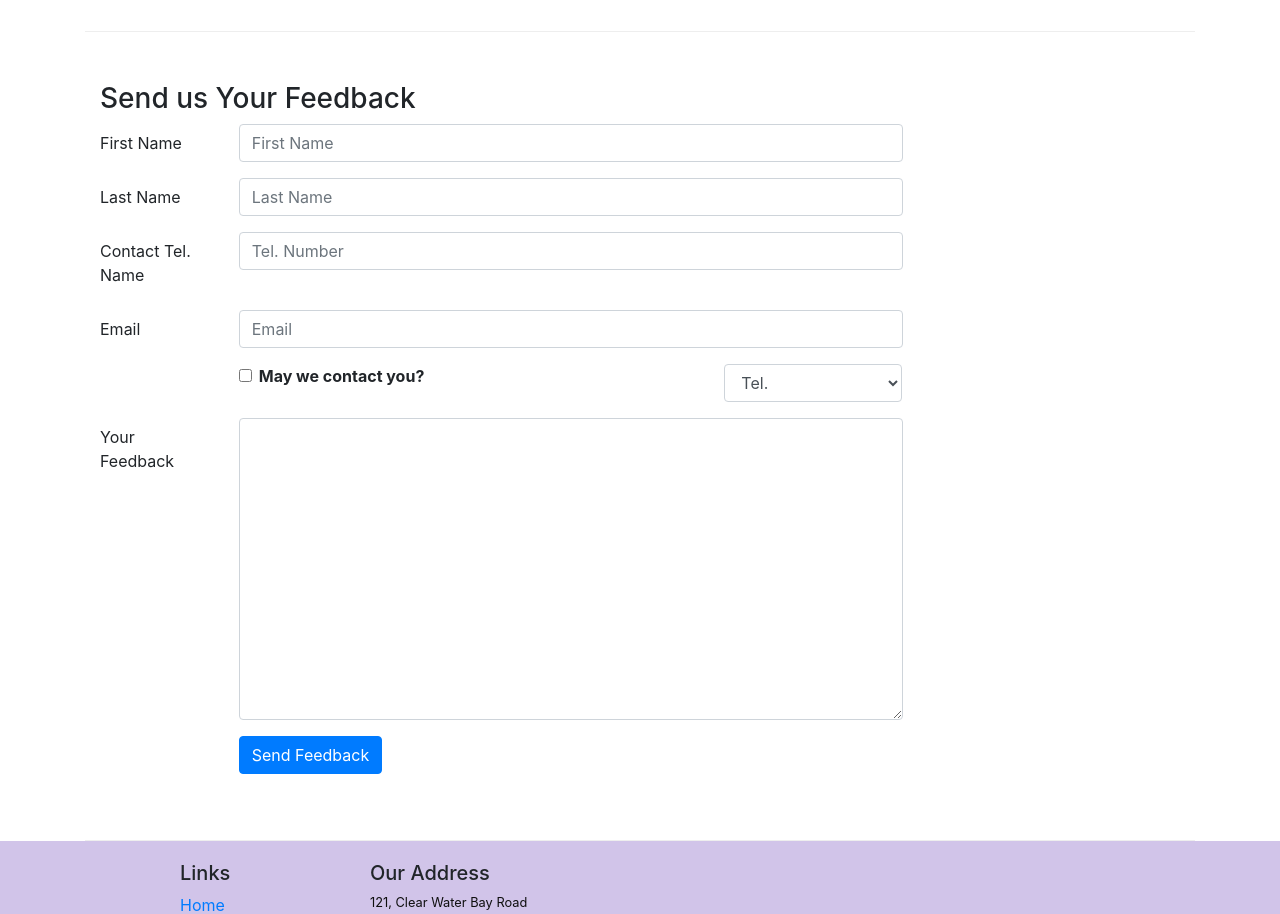
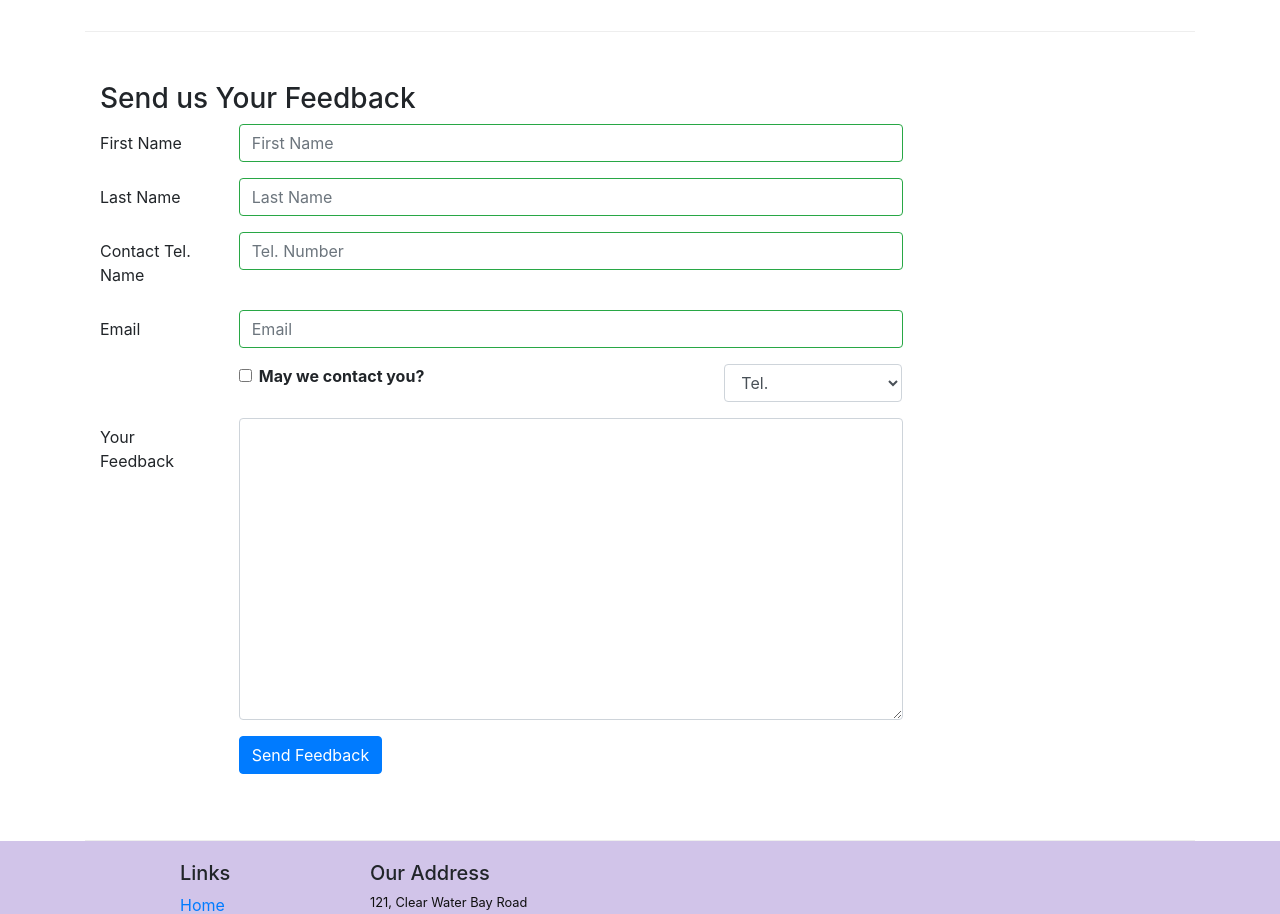
Before and after one commit to JustinThomsen/FrontEndReact, a React (Create React App) app in the folder confusion/: page /contactus in a window 1280 px wide. Shown: the part 840-1754 px from the top of the page. Built offline with nearby package versions, Linux system fonts and the light colour scheme.

Commit message:
form validation

```diff
--- a/confusion/src/components/ContactComponent.js
+++ b/confusion/src/components/ContactComponent.js
@@ -1,5 +1,5 @@
 import React, { Component } from 'react';
-import {Breadcrumb, BreadcrumbItem, Button, Form, FormGroup, Label, Input, Col} from "reactstrap";
+import {Breadcrumb, BreadcrumbItem, Button, Form, FormGroup, FormFeedback, Label, Input, Col} from "reactstrap";
 import {Link} from "react-router-dom";
 
 class Contact extends Component {
@@ -14,10 +14,17 @@
             email: '',
             agree: false,
             contactType: 'Tel.',
-            message: ''
+            message: '',
+            touched: {
+                firstname: false,
+                lastname: false,
+                telnum: false,
+                email: false
+            }
         }
         this.handleSubmit = this.handleSubmit.bind(this);
         this.handleInputChange = this.handleInputChange.bind(this);
+        this.handleBlur = this.handleBlur.bind(this);
     }
 
     handleInputChange(event){
@@ -36,7 +43,42 @@
         event.preventDefault();
     }
 
+    handleBlur = (field) => (evt) => {
+        this.setState({
+            touched: { ...this.state.touched, [field]: true}
+        });
+    }
+
+    validate(firstname, lastname, telnum, email){
+        const errors = {
+            firstname: '',
+            lastname: '',
+            telnum: '',
+            email: ''
+        }
+
+        if(this.state.touched.firstname && firstname.length < 3)
+            errors.firstname = 'First Name should be >= 3 characters';
+        else if(this.state.touched.firstname && firstname.length > 10)
+            errors.firstname = 'First Name should be <= 10 characters';
+
+        if(this.state.touched.lastname && lastname.length < 3)
+            errors.lastname = 'Last Name should be >= 3 characters';
+        else if(this.state.touched.lastname && lastname.length > 10)
+            errors.lastname = 'Last Name should be <= 10 characters';
+
+        const reg = /^\d+$/;
+        if(this.state.touched.telnum && !reg.test(telnum))
+            errors.telnum = 'Tel. Number should contain only numbers';
+
+        if(this.state.touched.email && email.split('').filter(x => x === '@').length !== 1)
+            errors.email = 'Email should contain an @'
+
+        return errors;
+    }
+
     render(){
+        const errors = this.validate(this.state.firstname, this.state.lastname, this.state.telnum, this.state.email);
         return(
             <div className="container">
                 <div className="row">
@@ -84,25 +126,58 @@
                             <FormGroup row>
                                 <Label htmlFor="firstname" md={2}>First Name</Label>
                                 <Col md={10}>
-                                    <Input type="text" id="firstname" name="firstname" placeholder="First Name" value={this.state.firstname} onChange={this.handleInputChange} />
+                                    <Input type="text" id="firstname" name="firstname" placeholder="First Name"
+                                           value={this.state.firstname}
+                                           valid={errors.firstname === ''}
+                                           invalid={errors.firstname !== ''}
+                                           onBlur={this.handleBlur('firstname')}
+                                           onChange={this.handleInputChange} />
+                                    <FormFeedback>
+                                        {errors.firstname}
+                                    </FormFeedback>
                                 </Col>
                             </FormGroup>
                             <FormGroup row>
                                 <Label htmlFor="lastname" md={2}>Last Name</Label>
                                 <Col md={10}>
-                                    <Input type="text" id="lastname" name="lastname" placeholder="Last Name" value={this.state.lastname} onChange={this.handleInputChange} />
+                                    <Input type="text" id="lastname" name="lastname" placeholder="Last Name"
+                                           value={this.state.lastname}
+                                           valid={errors.lastname === ''}
+                                           invalid={errors.lastname !== ''}
+                                           onBlur={this.handleBlur('lastname')}
+                                           onChange={this.handleInputChange} />
+                                    <FormFeedback>
+                                        {errors.lastname}
+                                    </FormFeedback>
                                 </Col>
                             </FormGroup>
                             <FormGroup row>
                                 <Label htmlFor="telnum" md={2}>Contact Tel. Name</Label>
                                 <Col md={10}>
-                                    <Input type="tel" id="telnum" name="telnum" placeholder="Tel. Number" value={this.state.telnum} onChange={this.handleInputChange} />
+                                    <Input type="tel" id="telnum" name="telnum" placeholder="Tel. Number"
+                                           value={this.state.telnum}
+                                           valid={errors.telnum === ''}
+                                           invalid={errors.telnum !== ''}
+                                           onBlur={this.handleBlur('telnum')}
+                                           onChange={this.handleInputChange} />
+                                    <FormFeedback>
+                                        {errors.telnum}
+                                    </FormFeedback>
                                 </Col>
                             </FormGroup>
                             <FormGroup row>
                                 <Label htmlFor="email" md={2}>Email</Label>
                                 <Col md={10}>
-                                    <Input type="email" id="email" name="email" placeholder="Email" value={this.state.email} onChange={this.handleInputChange} />
+                                    <Input type="email" id="email" name="email" placeholder="Email"
+                                           value={this.state.email}
+
+                                           valid={errors.email === ''}
+                                           invalid={errors.email !== ''}
+                                           onBlur={this.handleBlur('email')}
+                                           onChange={this.handleInputChange} />
+                                    <FormFeedback>
+                                        {errors.email}
+                                    </FormFeedback>
                                 </Col>
                             </FormGroup>
                             <FormGroup row>
```
